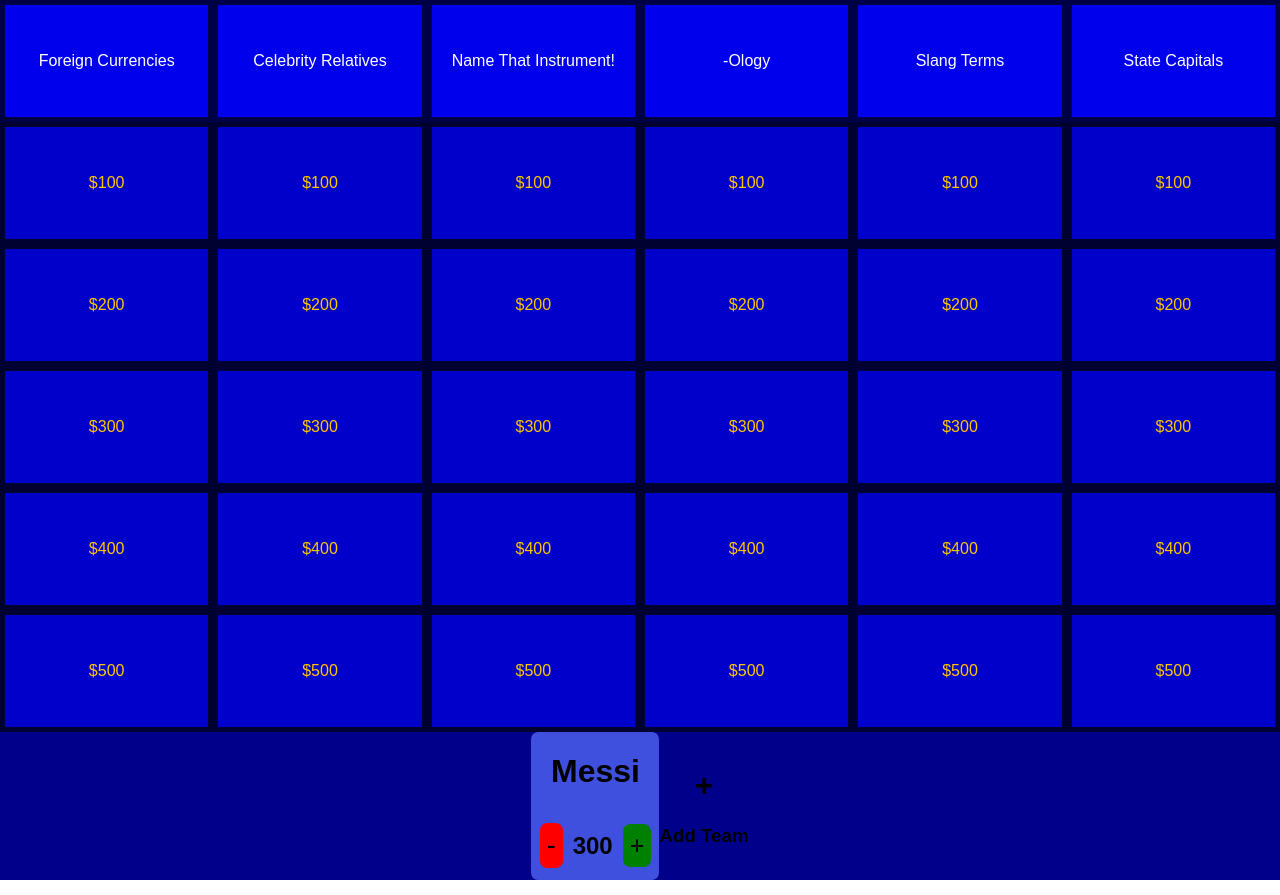
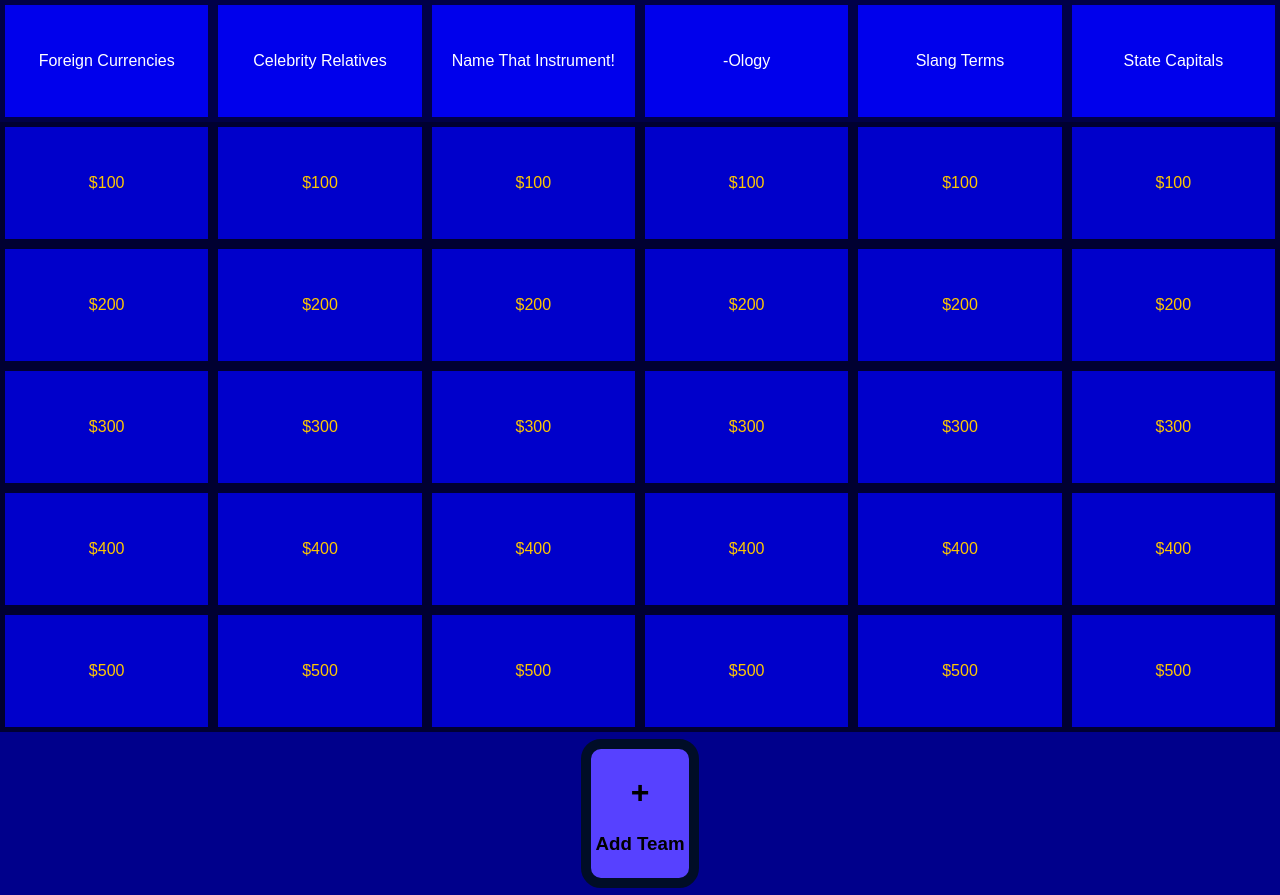
Before and after one commit to Joshy14/Jeopardy, a React (Create React App) app in the folder react-bacics/: page / in a window 1280 px wide. Built offline with nearby package versions, Linux system fonts and the light colour scheme; a web font is replaced by a local one.

Commit message:
Finnished all scoring and added 2 questions. Will work on aswers and rest of questions next.

```diff
--- a/react-bacics/src/App.css
+++ b/react-bacics/src/App.css
@@ -16,6 +16,7 @@
   justify-content: center;
   align-items: center;
 }
+
 .scoreBar{
   display: flex;
   flex-direction: row;
@@ -149,6 +150,13 @@
   padding: 7px;
   font-size: 27px;
 }
+.addTeam{
+  margin: 7px;
+  background-color: rgb(87, 65, 255);
+  border: 10px solid #000d27;
+  padding: 4px;
+  border-radius: 20px;
+}
 .addSub{
   display: flex;
   flex-direction: row;
@@ -169,6 +177,8 @@
   flex-direction: column;
   align-items: center;
   border-radius: 7.2px;
+  margin: 7px;
+  border: 3px solid #000d27;
 }
 .card{
   display: flex;
--- a/react-bacics/src/App.js
+++ b/react-bacics/src/App.js
@@ -11,10 +11,12 @@ function App() {
 
 const[question,setQuestion] = useState("")
 const[lastClicked,setLastClicked] = useState(0)
-const[scores,setScores] = useState([{"name":"Messi","score":300}])
+const[scores,setScores] = useState([])
+const [crock, setCrock] = useState(false)
 //const teamAdd = ()=>{setScores(...scores,{""}) }
+const scoreCards = scores.map(score => <Score lastClicked={lastClicked} teamName={score.name} score = {score.score} scores = {scores} setScores={setScores} teamNumber={0} crock={crock} setCrock={setCrock}></Score>)
 
-  return (
+return (
     <div className="App">
       <div className="board">
         <Catz txt="Foreign Currencies"></Catz>
@@ -46,38 +48,51 @@ const[scores,setScores] = useState([{"name":"Messi","score":300}])
         <Card number={400} question={question} cardquestion = "Large string instrument played with fingers" setQuestion = {setQuestion} setLastClicked={setLastClicked}></Card>
         <Card number={400} question={question} cardquestion = "The study of eggs" setQuestion = {setQuestion} setLastClicked={setLastClicked}></Card>
         <Card number={400} question={question} cardquestion = "Gatekeeping(Gatekeeper)" setQuestion = {setQuestion} setLastClicked={setLastClicked}></Card>
-        <Card number={400} setLastClicked={setLastClicked}></Card>
+        <Card number={400} question={question} cardquestion = "Harrisburg" setQuestion = {setQuestion} setLastClicked={setLastClicked}></Card>
         <Card number={500} setLastClicked={setLastClicked} ></Card>
         <Card number={500} setLastClicked={setLastClicked}></Card>
         <Card number={500} setLastClicked={setLastClicked}></Card>
         <Card number={500} setLastClicked={setLastClicked}></Card>
         <Card number={500} setLastClicked={setLastClicked}></Card>
-        <Card number={500} setLastClicked={setLastClicked}></Card>
+        <Card number={500} question={question} cardquestion = "Helena" setQuestion = {setQuestion} setLastClicked={setLastClicked}></Card>
         {question ? <Module question={question} setQuestion={setQuestion}></Module> : null}
       </div>
-        <Score lastClicked={lastClicked} teamName={scores[0].name} score = {scores[0].score} scores = {scores} setScores={setScores} teamNumber={0}></Score>
+      {/* <Score lastClicked={lastClicked} teamName={scores[0].name} score = {scores[0].score} scores = {scores} setScores={setScores} teamNumber={0}></Score> */}
+      <div className='father'>
+        {scoreCards}
+      <div className="addTeam" onClick={()=>{setCrock(true)}}>
+          <h1>+</h1>
+          <h3>Add Team</h3>
+    </div></div>
+
+       {crock==true ? <TeamScreen setScores={setScores} scores={scores} setCrock={setCrock}></TeamScreen> : null}
+
 
     </div>
   );
 }
-function TeamScreen({setCrock}){
-  return(
+function TeamScreen({setCrock, scores, setScores}){
+const clickHandler = ()=>{
+  const h = document.querySelector(".inputName")
+ const newTeam = {"name":h.value,"score":0}
+setScores([...scores,newTeam])
+setCrock(false)
+}
+  return (
     <div className='bgBlur' onClick={()=>{
       setCrock(false)
     }}>
       <div className="teamScreen" onClick={(event)=>event.stopPropagation()}>
         <h1 className='pluh' >Add Team</h1>
         <input className='inputName' placeholder='Enter Your Team Name' ></input>
-        <button className='save' >Save</button>
+        <button className='save' onClick={()=>{
+      clickHandler()
+    }}>Save</button>
       </div>
     </div>
   )
 }
-function Score({lastClicked, teamName, score, setScores, teamNumber,scores}){
-  const [crock, setCrock] = useState(false)
-  const teamAdder = ()=>{
-
-  }
+function Score({lastClicked, teamName, score, setScores, teamNumber,scores, setCrock, crock}){
 
   const addPoints = (name, scoreToAdd) =>{
     console.log(scoreToAdd)
@@ -107,7 +122,7 @@ const minusPoints = (name, scoreToMinus) =>{
 }
 
 return(
-  <div className="father">
+
     <div className="soccerMom">
         <h1>{teamName}</h1>
       <div className='addSub'>
@@ -116,14 +131,7 @@ return(
         <div className='addPt' onClick={()=>{addPoints(teamName, lastClicked)}}>+</div>
       </div>
     </div>
-    <div className="scoreBar"></div>
-      <div className="addTeam" onClick={()=>{setCrock(true)}}>
-          <h1>+</h1>
-          <h3>Add Team</h3>
 
-    </div>
-       {crock==true ? <TeamScreen setCrock={setCrock}></TeamScreen> : null}
-    </div>
 )
 }
 function Module({question, setQuestion}) {
```
Also changed, not shown: 1 other file (tests, documents, lock files or other folders).
